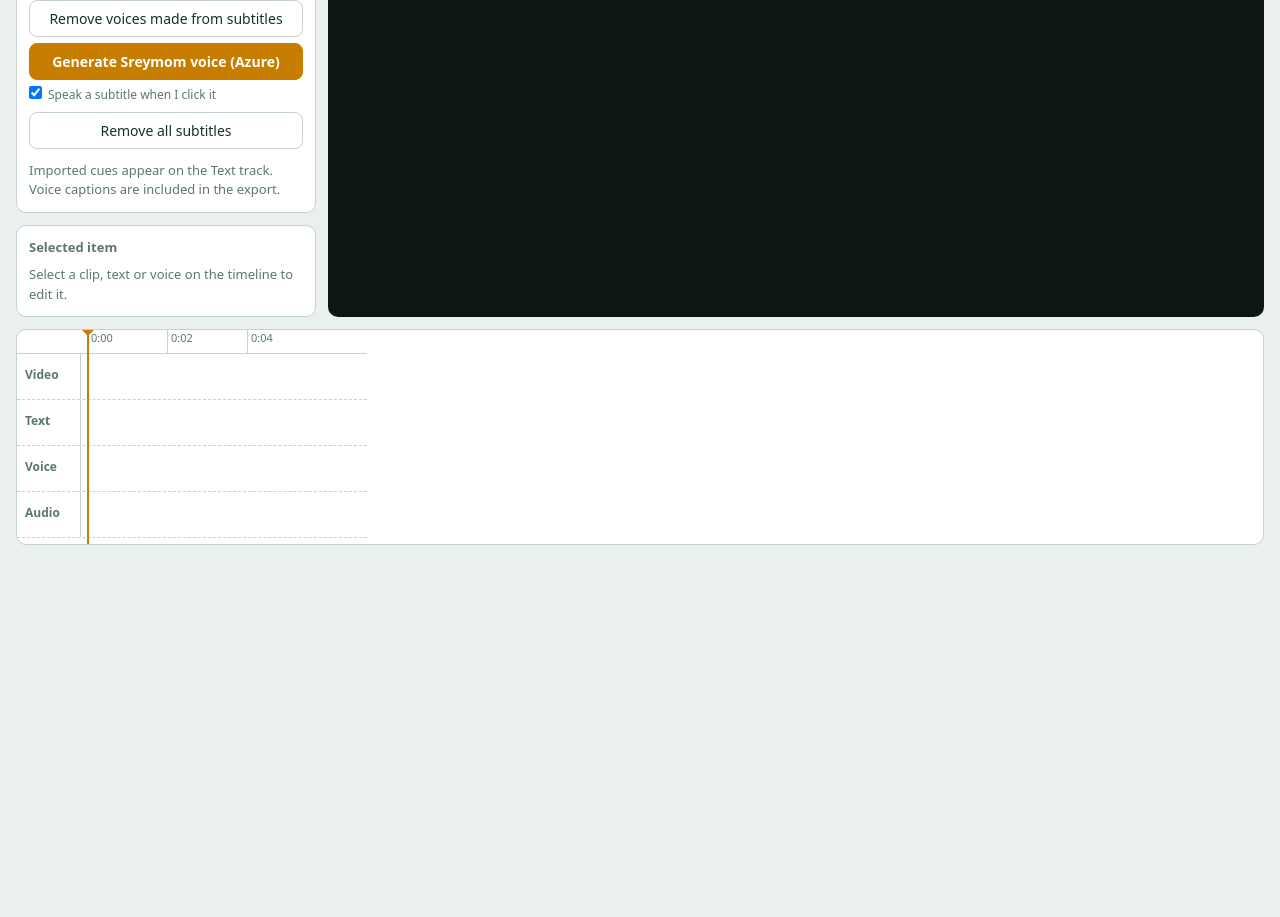
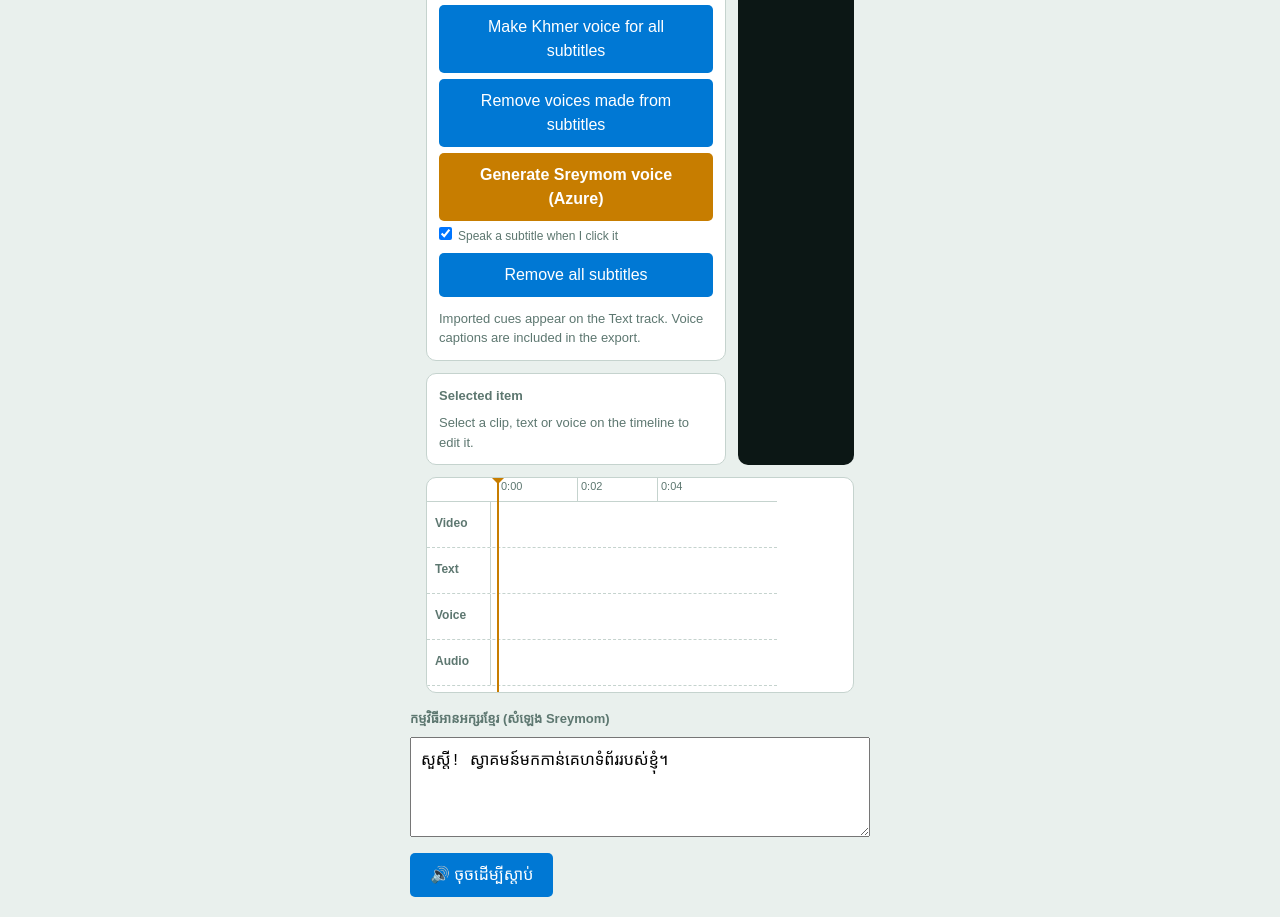
Before and after one commit to yoyoyozin1-cell/LIYAHANA-STUDIO, a plain HTML site: page index.html in a window 1280 px wide. Shown: the part 895-1812 px from the top of the page. Before the commit the page ends 1456 px from the top, so only its background shows below. Drawn offline with Linux system fonts and the light colour scheme.

Commit message:
index.html

```diff
--- a/index.html
+++ b/index.html
@@ -228,3 +228,60 @@ $('#exp').onclick=()=>{if(rec){pause();rec.stop();return}if(total()>300&&!confir
  rec.start();play()};
 all();requestAnimationFrame(tick);if('serviceWorker' in navigator)navigator.serviceWorker.register('/sw.js').catch(()=>{});
 </script></body></html>
+<!DOCTYPE html>
+<html lang="km">
+<head>
+  <meta charset="UTF-8">
+  <meta name="viewport" content="width=device-width, initial-scale=1.0">
+  <title>Khmer Text-to-Speech (Sreymom)</title>
+  <style>
+    body { font-family: 'Khmer OS Battambang', Arial, sans-serif; padding: 20px; max-width: 500px; margin: auto; }
+    textarea { width: 100%; height: 100px; padding: 10px; font-size: 16px; margin-bottom: 10px; }
+    button { padding: 10px 20px; font-size: 16px; background-color: #0078D4; color: white; border: none; border-radius: 5px; cursor: pointer; }
+    button:hover { background-color: #005a9e; }
+  </style>
+</head>
+<body>
+
+  <h2>កម្មវិធីអានអក្សរខ្មែរ (សំឡេង Sreymom)</h2>
+
+  <textarea id="text-input" placeholder="សូមវាយអក្សរខ្មែរនៅទីនេះ...">សួស្តី! ស្វាគមន៍មកកាន់គេហទំព័ររបស់ខ្ញុំ។</textarea>
+  <br>
+  <button onclick="speakKhmer()">🔊 ចុចដើម្បីស្តាប់</button>
+
+  <script>
+    let voices = [];
+
+    // ផ្ទុកបញ្ជីសំឡេងពី Browser
+    function loadVoices() {
+      voices = window.speechSynthesis.getVoices();
+    }
+    window.speechSynthesis.onvoiceschanged = loadVoices;
+    loadVoices();
+
+    function speakKhmer() {
+      const text = document.getElementById("text-input").value;
+      if (!text) return;
+
+      // បញ្ឈប់សំឡេងចាស់ប្រសិនបើកំពុងនិយាយ
+      window.speechSynthesis.cancel();
+
+      const utterance = new SpeechSynthesisUtterance(text);
+
+      // ស្វែងរកសំឡេង km-KH-SreymomNeural ឬសំឡេងខ្មែរផ្សេងទៀត
+      const sreymomVoice = voices.find(v =>
+        v.name.includes("Sreymom") || v.lang === "km-KH" || v.lang === "km"
+      );
+
+      if (sreymomVoice) {
+        utterance.voice = sreymomVoice;
+      }
+
+      utterance.lang = "km-KH";
+      utterance.rate = 1.0; // ល្បឿននិយាយ (0.5 ដល់ 2.0)
+      window.speechSynthesis.speak(utterance);
+    }
+  </script>
+
+</body>
+</html>
```
